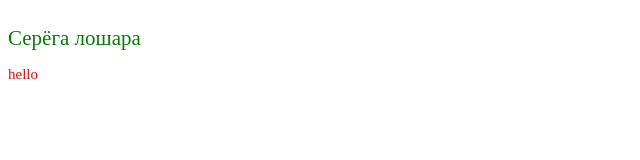
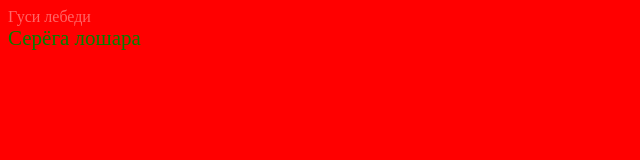
Before and after one commit to SergeyRSF/sergeyshop, a website: page index.html in a window 1280 px wide. Shown: the whole page, without its empty margins (0-640 px from the left). Drawn offline with Linux system fonts and the light colour scheme.

Commit message:
Изменение цвета

```diff
--- a/scss/styles.scss
+++ b/scss/styles.scss
@@ -2,7 +2,7 @@
 @import 'index';
 
 
-$color: #fff;
+$color: #ff0000;
 
 body {
     background-color: $color;
```
Also changed, not shown: css/styles.css.
